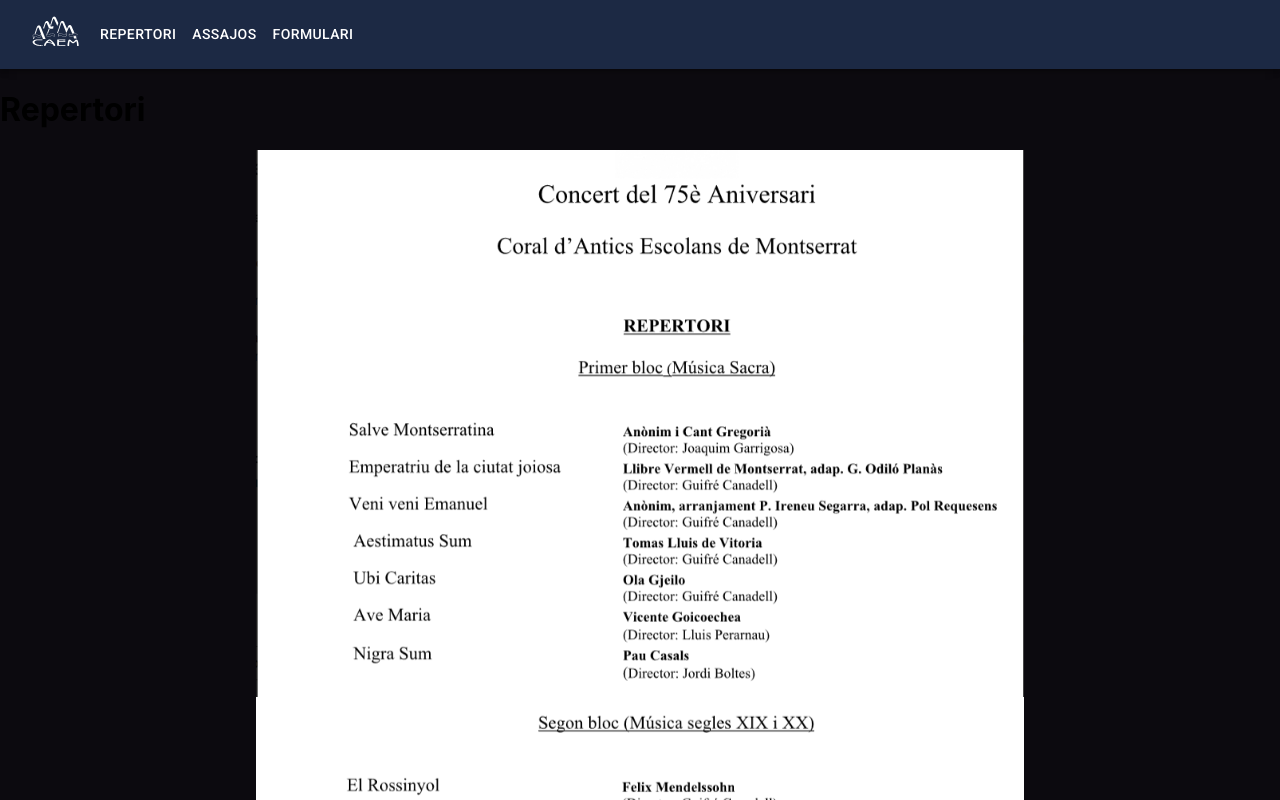
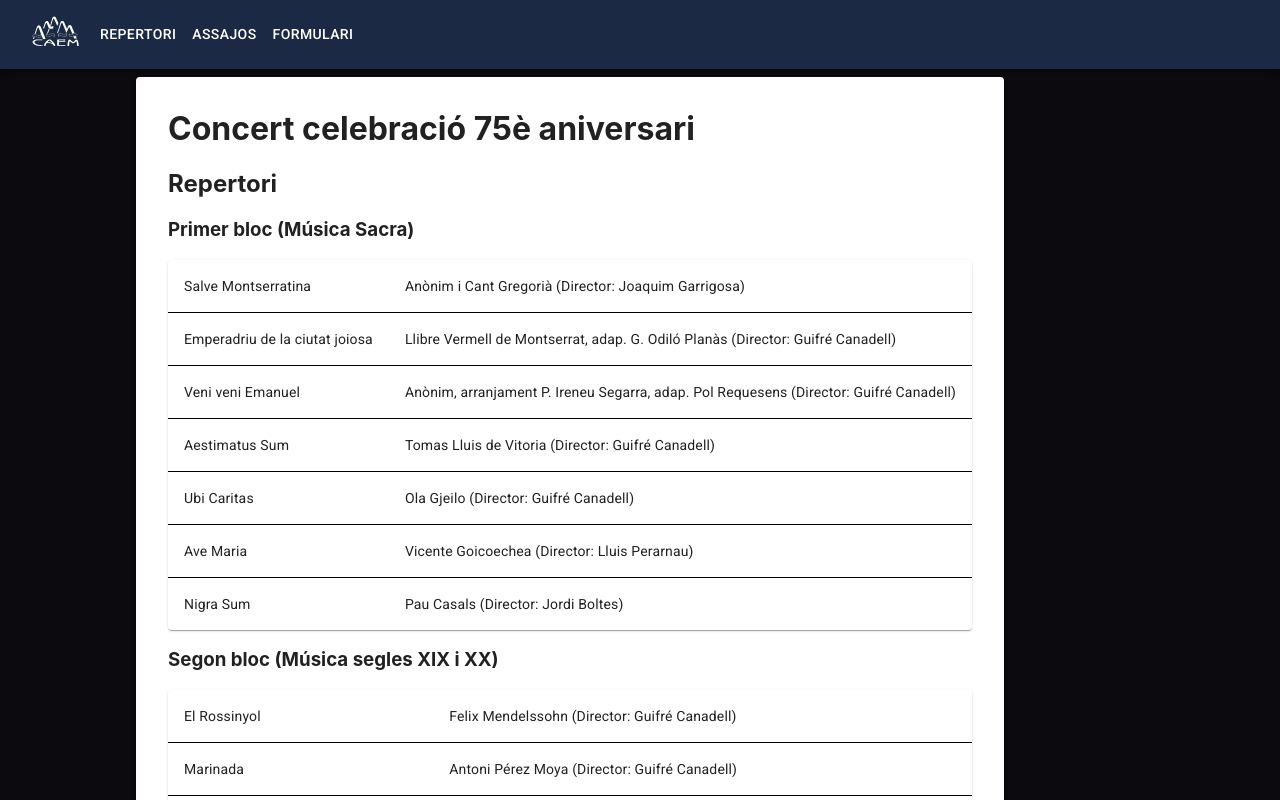
Before and after one commit to BernatIV/cae-montserrat, a React (Create React App) app: page / in a window 1280 px wide. Both pictures are taken after a click on the button "REPERTORI". Shown: the top 800 px of the page. Built offline with nearby package versions, Linux system fonts and the light colour scheme.

Commit message:
Add Repertori tab content instead of image

```diff
--- a/src/assajos/Assajos.js
+++ b/src/assajos/Assajos.js
@@ -60,9 +60,9 @@
                                 </TableBody>
                             </Table>
                         </TableContainer>
-                        <p>Dirigiràn els assajos els antics directors, Joaquim Garrigosa, Joaquim Miranda, Jordi Boltes
+                        <p>Dirigiran els assajos els antics directors, Joaquim Garrigosa, Joaquim Miranda, Jordi Boltes
                             i Lluis Perarnau, junt amb el director actual en Guifré Canadell.</p>
-                        <h2>ASSAJOS VOLUNTARIS</h2>
+                        <h2>Assajos voluntaris</h2>
                         <p>Els membres actuals de la Coral, tenim assaig cada dimarts (no festiu) de 20:00 a 22:00 hores
                             a la parròqia de la Bonanova.</p>
                         <p>A partir del 21 de Març començarem a treballar el repertori del Concert del 75è
@@ -72,6 +72,7 @@
                     </div>
                 </Paper>
             </Box>
-        </div>);
+        </div>
+    );
 }
 export default Assajos;
--- a/src/repertori/Repertori.js
+++ b/src/repertori/Repertori.js
@@ -1,16 +1,85 @@
-import imgRepertori1 from "../repertori_img2.png";
-import imgRepertori2 from '../repertori_img3.png';
 import './Repertori.css';
+import {Box, Paper, Table, TableBody, TableCell, TableContainer, TableRow} from "@mui/material";
+
+function createData(obra, autor) {
+    return {obra, autor};
+}
+
+const primerBlocRows = [
+    createData('Salve Montserratina', 'Anònim i Cant Gregorià (Director: Joaquim Garrigosa)'),
+    createData('Emperadriu de la ciutat joiosa', 'Llibre Vermell de Montserrat, adap. G. Odiló Planàs (Director: Guifré Canadell)'),
+    createData('Veni veni Emanuel', 'Anònim, arranjament P. Ireneu Segarra, adap. Pol Requesens (Director: Guifré Canadell)'),
+    createData('Aestimatus Sum', 'Tomas Lluis de Vitoria (Director: Guifré Canadell)'),
+    createData('Ubi Caritas', 'Ola Gjeilo (Director: Guifré Canadell)'),
+    createData('Ave Maria', 'Vicente Goicoechea (Director: Lluis Perarnau)'),
+    createData('Nigra Sum', 'Pau Casals (Director: Jordi Boltes)'),
+];
+
+const segonBlocRows = [
+    createData('El Rossinyol', 'Felix Mendelssohn (Director: Guifré Canadell)'),
+    createData('Marinada', 'Antoni Pérez Moya (Director: Guifré Canadell)'),
+    createData('Oh cel blau', 'Ireneu Segarra (Director: Guifré Canadell)'),
+    createData('Himne excursionista', 'Joan Just (Director: Guifré Canadell)'),
+    createData('Jovenivola', 'Lluis Millet (Director: Joaquim Miranda)'),
+    createData('Cançó del pelegrí', 'Antoni Nicolau (Director: Joaquim Garrigosa)'),
+    createData('Flors de Maig', 'Josep Anselm Clavé (Director: Guifré Canadell)'),
+];
 
 const Repertori = (props) => {
 
     return (
-        <>
-            <h1>Repertori</h1>
-
-            <img className="image-size" src={imgRepertori1} alt=""/>
-            <img className="image-size" src={imgRepertori2} alt=""/>
-        </>
+        <div className="page-margin">
+            <Box
+                sx={{
+                    display: 'flex', flexWrap: 'wrap', '& > :not(style)': {
+                        m: 1,
+                    },
+                }}
+            >
+                <Paper elevation={2}>
+                    <div className="page-content-margin">
+                        <h1>Concert celebració 75è aniversari</h1>
+                        <h2>Repertori</h2>
+                        <h3>Primer bloc (Música Sacra)</h3>
+                        <TableContainer component={Paper}>
+                            <Table sx={{minWidth: 350}} aria-label="simple table">
+                                <TableBody>
+                                    {primerBlocRows.map((row) => (
+                                        <TableRow
+                                            key={row.obra}
+                                            sx={{'&:last-child td, &:last-child th': {border: 0}}}
+                                        >
+                                            <TableCell component="th" scope="row">
+                                                {row.obra}
+                                            </TableCell>
+                                            <TableCell>{row.autor}</TableCell>
+                                        </TableRow>
+                                    ))}
+                                </TableBody>
+                            </Table>
+                        </TableContainer>
+                        <h3>Segon bloc (Música segles XIX i XX)</h3>
+                        <TableContainer component={Paper}>
+                            <Table sx={{minWidth: 350}} aria-label="simple table">
+                                <TableBody>
+                                    {segonBlocRows.map((row) => (
+                                        <TableRow
+                                            key={row.obra}
+                                            sx={{'&:last-child td, &:last-child th': {border: 0}}}
+                                        >
+                                            <TableCell component="th" scope="row">
+                                                {row.obra}
+                                            </TableCell>
+                                            <TableCell>{row.autor}</TableCell>
+                                        </TableRow>
+                                    ))}
+                                </TableBody>
+                            </Table>
+                        </TableContainer>
+                    </div>
+                </Paper>
+            </Box>
+        </div>
     );
 }
 export default Repertori;
```
Also changed, not shown: src/repertori_img2.png (deleted), src/repertori_img3.png (deleted).
